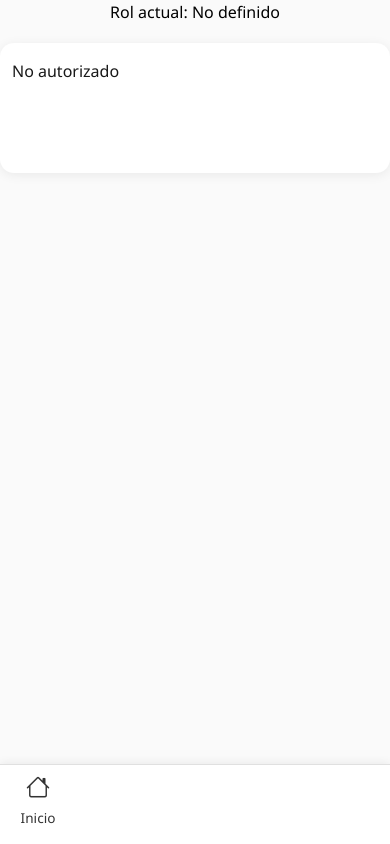
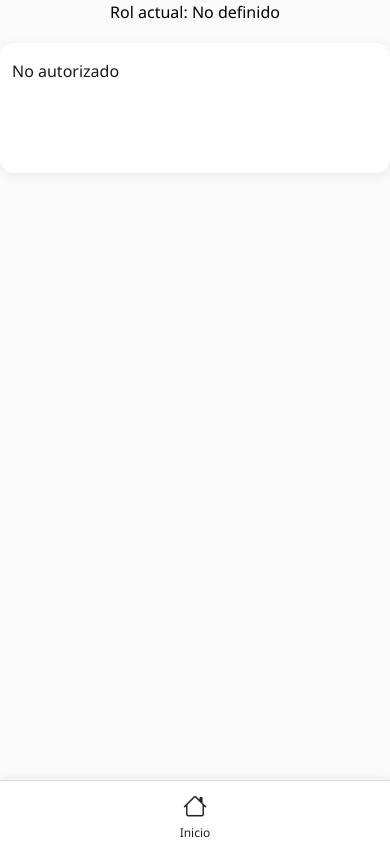
Before and after one commit to WebridersDevelop/proyecto-gestion-de-vales, a React (Vite) app: page /cuadre-diario in a window 390 px wide. Built offline with nearby package versions, Linux system fonts and the light colour scheme; no server answers.

Commit message:
muchos updates visuales

```diff
--- a/src/App.css
+++ b/src/App.css
@@ -6,6 +6,11 @@ body, #root {
   background: #fafafa;
   color: #181818;
   font-family: 'Segoe UI', 'Arial', sans-serif;
+}
+
+/* Solo evita el scroll horizontal molesto */
+body {
+  overflow-x: hidden;
 }
 
 /* Contenedor principal */
@@ -148,7 +153,7 @@ h2, h4 {
   color: #181818;
 }
 
-/* Menú inferior con scroll horizontal */
+/* Menú inferior */
 .bottom-nav {
   position: fixed;
   left: 0;
@@ -157,156 +162,94 @@ h2, h4 {
   background: #fff;
   border-top: 1px solid #e0e0e0;
   z-index: 1000;
-  height: 70px;
-  min-height: 70px;
+  height: 64px;
+  min-height: 64px;
   display: flex;
   align-items: center;
   justify-content: center;
   box-shadow: 0 -2px 8px rgba(0,0,0,0.06);
-  padding-bottom: 0;
-  overflow: hidden;
+  padding: 0;
 }
 
+/* Contenedor interno para scroll horizontal */
 .bottom-nav-inner {
   width: 100%;
   display: flex;
   align-items: center;
-  height: 100%;
+  justify-content: space-around;
   overflow-x: auto;
   overflow-y: hidden;
-  scrollbar-width: none; /* Firefox */
-  -ms-overflow-style: none; /* IE */
-  padding: 0 15px;
-  gap: 8px;
-  justify-content: flex-start;
+  gap: 0;
+  padding: 0;
+  scrollbar-width: none;
+  -ms-overflow-style: none;
 }
-
-/* Oculta la barra de scroll en Chrome/Safari */
 .bottom-nav-inner::-webkit-scrollbar {
   display: none;
 }
 
+/* Ítems del menú */
 .bottom-nav-link {
   display: flex;
   flex-direction: column;
   align-items: center;
   justify-content: center;
-  font-size: 1rem;
-  color: #333;
+  flex: 1 1 0;
+  min-width: 60px;
+  max-width: 90px;
+  padding: 4px 0 0 0;
+  color: #222;
   text-decoration: none;
-  padding: 6px 12px;
-  min-width: 70px;
-  max-width: 70px;
-  min-height: 60px;
+  background: none;
   border: none;
-  background: none;
-  transition: all 0.2s ease;
-  text-align: center;
+  font-size: 0.95rem;
+  transition: color 0.2s, background 0.2s;
   border-radius: 8px;
-  flex-shrink: 0; /* Evita que se compriman */
 }
 
-.bottom-nav-link.active {
+.bottom-nav-link.active,
+.bottom-nav-link:focus,
+.bottom-nav-link:hover {
   color: #2563eb;
-  background: rgba(37, 99, 235, 0.1);
-}
-
-.bottom-nav-link:hover,
-.bottom-nav-link:focus {
-  color: #2563eb;
-  background: rgba(37, 99, 235, 0.05);
+  background: rgba(37, 99, 235, 0.08);
 }
 
 .bottom-nav-link i {
-  font-size: 1.3rem;
-  margin-bottom: 3px;
-  transition: transform 0.2s ease;
-}
-
-.bottom-nav-link:hover i {
-  transform: scale(1.05);
+  font-size: 1.5rem;
+  margin-bottom: 2px;
+  display: block;
 }
 
 .bottom-nav-link span {
-  font-size: 0.8rem;
+  font-size: 0.78rem;
   font-weight: 500;
-  margin-top: 2px;
-  line-height: 1.1;
+  line-height: 1.2;
+  margin-top: 0;
   text-align: center;
   white-space: nowrap;
   overflow: hidden;
   text-overflow: ellipsis;
-  max-width: 100%;
+  width: 100%;
+  display: block;
 }
 
-/* Responsive: optimizado para móvil */
+/* Responsive: optimizado para móvil con más espacio */
 @media (max-width: 600px) {
   .bottom-nav {
-    height: 80px;
-    min-height: 80px;
-    padding-bottom: calc(env(safe-area-inset-bottom, 0) + 15px);
-  }
-  .bottom-nav-inner {
-    padding: 0 8px;
-    gap: 4px;
+    height: 64px;
+    min-height: 64px;
   }
   .bottom-nav-link {
-    font-size: 1rem;
+    font-size: 0.95rem;
     min-width: 60px;
-    max-width: 60px;
-    min-height: 65px;
-    padding: 8px 4px;
+    max-width: 90px;
+    padding: 4px 0 0 0;
   }
   .bottom-nav-link i {
     font-size: 1.5rem;
-    margin-bottom: 4px;
   }
   .bottom-nav-link span {
-    font-size: 0.85rem;
-  }
-}
-
-/* Indicador visual sutil de scroll (opcional) */
-.bottom-nav::before {
-  content: '';
-  position: absolute;
-  right: 0;
-  top: 50%;
-  transform: translateY(-50%);
-  width: 20px;
-  height: 40px;
-  background: linear-gradient(to left, rgba(255,255,255,1) 0%, rgba(255,255,255,0) 100%);
-  pointer-events: none;
-  z-index: 1;
-}
-
-.bottom-nav::after {
-  content: '';
-  position: absolute;
-  left: 0;
-  top: 50%;
-  transform: translateY(-50%);
-  width: 20px;
-  height: 40px;
-  background: linear-gradient(to right, rgba(255,255,255,1) 0%, rgba(255,255,255,0) 100%);
-  pointer-events: none;
-  z-index: 1;
-}
-
-/* Espaciador actualizado */
-.bottom-spacer {
-  height: calc(env(safe-area-inset-bottom, 0) + 80px);
-}
-
-/* Mejoras para tablas en móvil */
-@media (max-width: 600px) {
-  .table th, .table td {
-    font-size: 13px !important;
-    padding: 7px 6px !important;
-    white-space: nowrap;
-  }
-  .login-container, .card {
-    padding: 16px 4px !important;
+    font-size: 0.75rem;
   }
 }
 
@@ -327,7 +270,7 @@ h2, h4 {
 }
 
 @media (max-width: 767px) {
-  td .d-flex.flex-column.flex-md-row.gap-2 {
+  td .d-flex.flex-column.gap-2 {
     flex-direction: column !important;
     gap: 6px !important;
   }
@@ -387,3 +330,8 @@ h2, h4 {
   font-weight: 700;
   font-size: 18px;
 }
+
+/* Espaciador actualizado */
+.bottom-spacer {
+  height: calc(env(safe-area-inset-bottom, 0) + 90px);
+}
--- a/src/App.jsx
+++ b/src/App.jsx
@@ -1,4 +1,4 @@
-import { Routes, Route, Link, useLocation, useNavigate, NavLink } from 'react-router-dom'; // agrega useNavigate
+import { Routes, Route, useLocation, useNavigate, NavLink } from 'react-router-dom';
 import { useAuth } from './context/AuthContext';
 import Login from './pages/Login.jsx';
 import Dashboard from './pages/Dashboard.jsx';
@@ -15,16 +15,16 @@ import InstallPWAButton from './InstallPWAButton';
 function AppContent() {
   const location = useLocation();
   const navigate = useNavigate();
-  const { rol, logout, loading } = useAuth(); // <-- agrega loading si lo tienes
+  const { rol, logout, loading } = useAuth();
   const isLogin = location.pathname === '/';
 
-  // Menú inferior solo si no es login
+  // Mostrar menú inferior solo si no es login
   const showBottomMenu = !isLogin;
 
-  // Redirección automática para peluquero SOLO cuando el rol ya está definido
+  // Redirección automática para peluquero
   React.useEffect(() => {
     if (
-      !loading && // <-- solo cuando terminó de cargar
+      !loading &&
       rol === 'peluquero' &&
       !['/vales-servicio', '/vales-gasto', '/'].includes(location.pathname)
     ) {
@@ -32,7 +32,6 @@ function AppContent() {
     }
   }, [rol, location.pathname, navigate, loading]);
 
-  // Mientras carga, puedes mostrar un spinner:
   if (loading) return <div className="text-center mt-5"><div className="spinner-border" /></div>;
 
   return (
@@ -69,74 +68,65 @@ function AppContent() {
           </div>
         )}
 
-        {/* Menú inferior tipo app móvil, blanco y negro */}
+        {/* Menú inferior tipo app móvil */}
         {showBottomMenu && (
-          <div className="bottom-nav">
+          <nav className="bottom-nav" aria-label="Menú principal">
             <div className="bottom-nav-inner">
-              {/* Inicio: todos los roles */}
-              <NavLink className="bottom-nav-link" to="/">
-                <i className="bi bi-house"></i>
+              <NavLink className="bottom-nav-link" to="/" end>
+                <i className="bi bi-house" aria-hidden="true"></i>
                 <span>Inicio</span>
               </NavLink>
-              {/* Dashboard: solo admin */}
               {rol === 'admin' && (
-                <NavLink
-                  className="bottom-nav-link"
-                  to="/dashboard"
-                >
-                  <i className="bi bi-speedometer2"></i>
+                <NavLink className="bottom-nav-link" to="/dashboard">
+                  <i className="bi bi-speedometer2" aria-hidden="true"></i>
                   <span>Dashboard</span>
                 </NavLink>
               )}
-              {/* Vales Servicio: admin, anfitrion, peluquero */}
               {(rol === 'admin' || rol === 'anfitrion' || rol === 'peluquero') && (
                 <NavLink className="bottom-nav-link" to="/vales-servicio">
-                  <i className="bi bi-receipt"></i>
+                  <i className="bi bi-receipt" aria-hidden="true"></i>
                   <span>Vales</span>
                 </NavLink>
               )}
-              {/* Vales Gasto: admin, anfitrion, peluquero */}
               {(rol === 'admin' || rol === 'anfitrion' || rol === 'peluquero') && (
                 <NavLink className="bottom-nav-link" to="/vales-gasto">
-                  <i className="bi bi-cash-stack"></i>
+                  <i className="bi bi-cash-stack" aria-hidden="true"></i>
                   <span>Gastos</span>
                 </NavLink>
               )}
-              {/* Crear Usuario: solo admin */}
               {rol === 'admin' && (
                 <NavLink className="bottom-nav-link" to="/crear-usuario">
-                  <i className="bi bi-person-plus"></i>
+                  <i className="bi bi-person-plus" aria-hidden="true"></i>
                   <span>Crear</span>
                 </NavLink>
               )}
-              {/* Aprobar: admin y anfitrion */}
               {(rol === 'admin' || rol === 'anfitrion') && (
                 <NavLink className="bottom-nav-link" to="/aprobar-vales-servicio">
-                  <i className="bi bi-check2-square"></i>
+                  <i className="bi bi-check2-square" aria-hidden="true"></i>
                   <span>Aprobar</span>
                 </NavLink>
               )}
-              {/* Cuadre Diario: admin y anfitrion */}
               {(rol === 'admin' || rol === 'anfitrion') && (
                 <NavLink className="bottom-nav-link" to="/cuadre-diario">
-                  <i className="bi bi-table"></i>
+                  <i className="bi bi-table" aria-hidden="true"></i>
                   <span>Cuadre</span>
                 </NavLink>
               )}
-              {/* Logout: todos los roles */}
               {rol && (
                 <button
                   className="bottom-nav-link border-0 bg-transparent"
                   style={{outline: 'none'}}
                   onClick={logout}
                   title="Cerrar sesión"
+                  aria-label="Cerrar sesión"
+                  type="button"
                 >
-                  <i className="bi bi-box-arrow-right"></i>
+                  <i className="bi bi-box-arrow-right" aria-hidden="true"></i>
                   <span>Salir</span>
                 </button>
               )}
             </div>
-          </div>
+          </nav>
         )}
         <div className="bottom-spacer"></div>
       </main>
```
